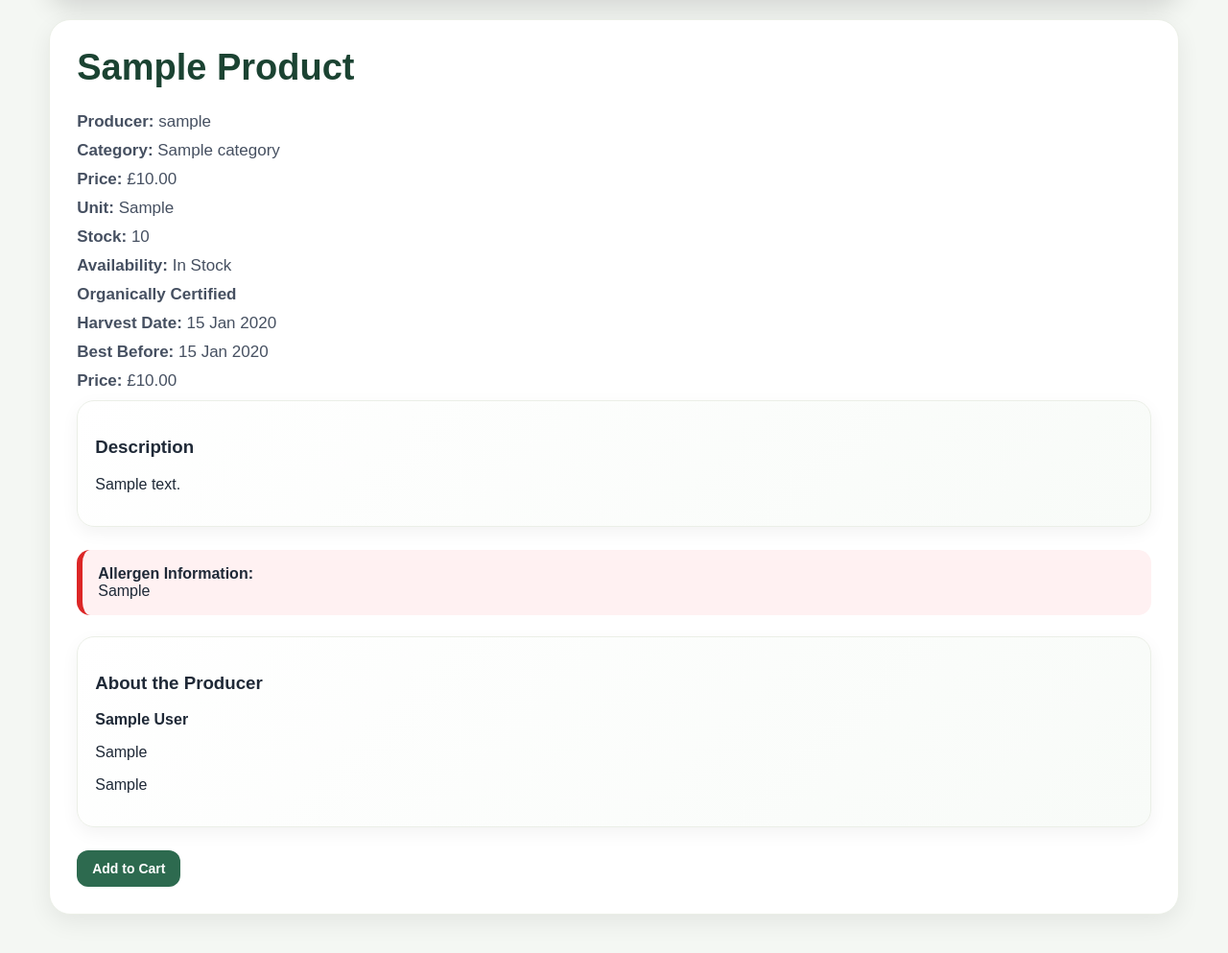
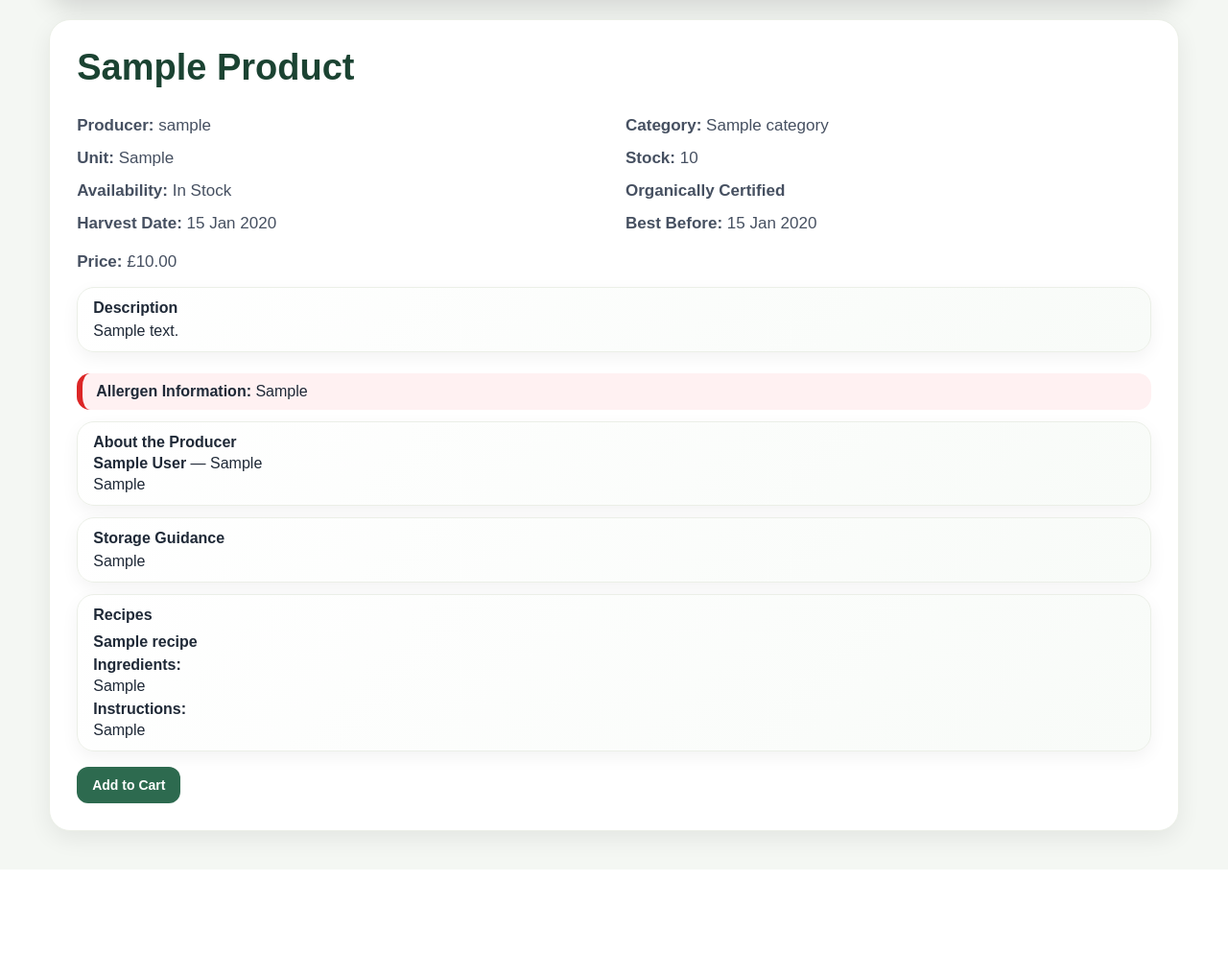
Before and after one commit to PATS0N8/bristol-marketplace1, a Django app: page /product/1/ in a window 1280 px wide. Shown: the part 416-1409 px from the top of the page at 96% size. After the commit the page ends 1309 px from the top, so only its background shows below. Run offline with Django 4.2, Linux system fonts and the light colour scheme; tables that the repository leaves empty hold one stand-in row (values such as "Sample post").

Commit message:
Sprint 3: Recipe and food storage guide

```diff
--- a/products/templates/products/producer_add_product.html
+++ b/products/templates/products/producer_add_product.html
@@ -72,6 +72,11 @@
             <label><strong>Organic Certification</strong></label><br>
             <input type="checkbox" name="is_organic"> This product is organically certified
         </p>
+        <p>
+            <label><strong>Available From Date</strong></label><br>
+            <input type="date" name="available_from" style="width:100%;">
+            <small style="color:#6b7280;">Leave blank if available immediately. Must allow customers at least 48 hours notice.</small>
+        </p>
 
         <button class="btn btn-primary" type="submit">Create Product</button>
     </form>
--- a/products/templates/products/product_detail.html
+++ b/products/templates/products/product_detail.html
@@ -9,12 +9,13 @@
 
 <div class="detail-card">
     <h1>{{ product.name|title }}</h1>
-    <p class="detail-row"><strong>Producer:</strong> {{ product.producer.username }}</p>
-    <p class="detail-row"><strong>Category:</strong> {{ product.category.name }}</p>
-    <p class="detail-row"><strong>Price:</strong> £{{ product.price_gbp }}</p>
-    <p class="detail-row"><strong>Unit:</strong> {{ product.unit }}</p>
-    <p class="detail-row"><strong>Stock:</strong> {{ product.stock_qty }}</p>
-    <p class="detail-row">
+
+    <div style="display: grid; grid-template-columns: 1fr 1fr; gap: 6px 24px; margin-bottom: 16px;">
+        <p class="detail-row" style="margin:4px 0;"><strong>Producer:</strong> {{ product.producer.username }}</p>
+        <p class="detail-row" style="margin:4px 0;"><strong>Category:</strong> {{ product.category.name }}</p>
+        <p class="detail-row" style="margin:4px 0;"><strong>Unit:</strong> {{ product.unit }}</p>
+        <p class="detail-row" style="margin:4px 0;"><strong>Stock:</strong> {{ product.stock_qty }}</p>
+        <p class="detail-row" style="margin:4px 0;">
             <strong>Availability:</strong>
             {% if product.availability == "IN_STOCK" %}In Stock
             {% elif product.availability == "SEASONAL" %}Seasonal
@@ -23,55 +24,83 @@
             {% endif %}
         </p>
         {% if product.is_organic %}
-        <p class="detail-row"><strong>Organically Certified</strong></p>
+            <p class="detail-row" style="margin:4px 0;"><strong>Organically Certified</strong></p>
         {% endif %}
         {% if product.harvest_date %}
-        <p class="detail-row"><strong>Harvest Date:</strong> {{ product.harvest_date }}</p>
+            <p class="detail-row" style="margin:4px 0;"><strong>Harvest Date:</strong> {{ product.harvest_date }}</p>
         {% endif %}
         {% if product.best_before_date %}
-        <p class="detail-row"><strong>Best Before:</strong> {{ product.best_before_date }}</p>
+            <p class="detail-row" style="margin:4px 0;"><strong>Best Before:</strong> {{ product.best_before_date }}</p>
         {% endif %}
+    </div>
 
     {% if product.is_surplus and product.discount_percent > 0 %}
+        <p class="detail-row" style="margin-bottom:16px;">
+            <strong>Price:</strong>
             <span style="text-decoration: line-through; color: #9ca3af;">£{{ product.price_gbp }}</span>
             <span style="color: #dc2626; font-weight: bold;">£{{ product.discounted_price }}</span>
             <span style="background:#fef2f2; color:#dc2626; padding: 2px 8px; border-radius: 8px; font-size:13px;">{{ product.discount_percent }}% OFF — Surplus</span>
+        </p>
     {% else %}
-        <p class="detail-row"><strong>Price:</strong> £{{ product.price_gbp }}</p>
+        <p class="detail-row" style="margin-bottom:16px;"><strong>Price:</strong> £{{ product.price_gbp }}</p>
     {% endif %}
 
-    <div class="info-panel">
-        <h3>Description</h3>
-        <p>{{ product.description|default:"No description available." }}</p>
+    <div class="info-panel" style="padding: 12px 16px; margin-bottom: 12px;">
+        <strong>Description</strong>
+        <p style="margin: 6px 0 0;">{{ product.description|default:"No description available." }}</p>
     </div>
 
-    <div class="allergen-box">
-        <strong>Allergen Information:</strong><br>
-        {{ product.allergens|default:"None listed" }}
+    <div class="allergen-box" style="padding: 10px 14px; margin-bottom: 12px;">
+        <strong>Allergen Information:</strong> {{ product.allergens|default:"None listed" }}
     </div>
 
     {% if food_miles is not None %}
-        <div class="info-panel" style="margin-top: 22px;">
-            <p><strong>Food Miles:</strong> This product is approximately <strong>{{ food_miles }} miles</strong> from your delivery address.</p>
+        <div class="info-panel" style="padding: 10px 16px; margin-bottom: 12px;">
+            <p style="margin:0;"><strong>Food Miles:</strong> Approximately <strong>{{ food_miles }} miles</strong> from your delivery address.</p>
         </div>
     {% elif user.is_authenticated and user.role == "CUSTOMER" %}
-        <div class="info-panel" style="margin-top: 22px;">
-            <p class="muted">Add your delivery postcode in <a href="/account/">account settings</a> to see food miles.</p>
+        <div class="info-panel" style="padding: 10px 16px; margin-bottom: 12px;">
+            <p class="muted" style="margin:0;">Add your delivery postcode in <a href="/account/">account settings</a> to see food miles.</p>
         </div>
     {% endif %}
 
     {% if product.producer.producer_profile.farm_story %}
-    <div class="info-panel" style="margin-top: 22px;">
-        <h3>About the Producer</h3>
-        <p><strong>{{ product.producer.producer_profile.business_name }}</strong></p>
-        {% if product.producer.producer_profile.location %}
-            <p>{{ product.producer.producer_profile.location }}</p>
-        {% endif %}
-        <p>{{ product.producer.producer_profile.farm_story }}</p>
+    <div class="info-panel" style="padding: 12px 16px; margin-bottom: 12px;">
+        <strong>About the Producer</strong>
+        <p style="margin: 4px 0 2px;"><strong>{{ product.producer.producer_profile.business_name }}</strong>{% if product.producer.producer_profile.location %} — {{ product.producer.producer_profile.location }}{% endif %}</p>
+        <p style="margin: 4px 0 0;">{{ product.producer.producer_profile.farm_story }}</p>
     </div>
     {% endif %}
 
-    <div class="card-actions">
+    {% if product.storage_guide %}
+    <div class="info-panel" style="padding: 12px 16px; margin-bottom: 12px;">
+        <strong>Storage Guidance</strong>
+        <p style="margin: 6px 0 0;">{{ product.storage_guide.guidance }}</p>
+    </div>
+    {% endif %}
+
+    {% if product.recipes.all %}
+    <div class="info-panel" style="padding: 12px 16px; margin-bottom: 12px;">
+        <strong>Recipes</strong>
+            {% for recipe in product.recipes.all %}
+                <div style="margin-top: 10px;">
+                <p style="margin: 0 0 6px;"><strong>{{ recipe.title }}</strong></p>
+                <p style="margin: 0 0 4px;"><strong>Ingredients:</strong></p>
+                <p style="margin: 0 0 6px; white-space: pre-line;">{{ recipe.ingredients }}</p>
+                <p style="margin: 0 0 4px;"><strong>Instructions:</strong></p>
+                <p style="margin: 0; white-space: pre-line;">{{ recipe.instructions }}</p>
+            {% if not forloop.last %}
+            <hr style="border: none; border-top: 1px solid #e5e7eb; margin: 10px 0;">{% endif %}
+    </div>
+{% endfor %}
+    </div>
+    {% endif %}
+
+    <div class="card-actions" style="margin-top: 16px;">
+        {% if user.is_authenticated and user.role == "PRODUCER" and product.producer == user %}
+            <a class="btn btn-secondary" href="/product/{{ product.id }}/add-recipe/">Add Recipe</a>
+            <a class="btn btn-secondary" href="/product/{{ product.id }}/add-storage/">Add Storage Guide</a>
+        {% endif %}
         <form method="post" action="{% url 'add_to_cart' product.id %}">
             {% csrf_token %}
             <button class="btn btn-primary" type="submit">Add to Cart</button>
--- a/products/urls.py
+++ b/products/urls.py
@@ -22,6 +22,9 @@ urlpatterns = [
 
     path("dashboard/", admin_dashboard, name="admin_dashboard"),
     path("dashboard/settlements/", admin_settlements, name="admin_settlements"),
+
+    path("product/<int:product_id>/add-recipe/", add_recipe, name="add_recipe"),
+    path("product/<int:product_id>/add-storage/", add_storage_guide, name="add_storage_guide"),
 ]
 # Sprint 3 refinement
 
--- a/products/views.py
+++ b/products/views.py
@@ -7,6 +7,7 @@ from django.shortcuts import render, get_object_or_404, redirect
 from .models import Category, Product
 from orders.models import Order, OrderItem, OrderStatusHistory
 import requests as http_requests
+from datetime import date, timedelta
 
 User = get_user_model()
 
@@ -220,6 +221,8 @@ def checkout(request):
     items = []
     total = Decimal("0.00")
     grouped = {}
+    lead_time_errors = []
+    earliest_order = date.today() + timedelta(hours=48)
 
     for pid, qty in cart.items():
         product = Product.objects.select_related("producer", "category").get(id=pid)
@@ -231,15 +234,17 @@ def checkout(request):
             "subtotal": subtotal
         }
         items.append(item)
+        grouped.setdefault(product.producer.username, [])
+        grouped[product.producer.username].append(item)
 
-        producer_key = product.producer.username
-        grouped.setdefault(producer_key, [])
-        grouped[producer_key].append(item)
+        if product.available_from and product.available_from > earliest_order:
+            lead_time_errors.append(f"{product.name} is not available until {product.available_from.strftime('%d %b %Y')}.")
 
     return render(request, "products/checkout.html", {
         "items": items,
         "grouped": grouped,
-        "total": total
+        "total": total,
+        "lead_time_errors": lead_time_errors,
     })
 
 @login_required
@@ -409,6 +414,7 @@ def producer_add_product(request):
                 is_organic=request.POST.get("is_organic") == "on",
                 is_surplus=request.POST.get("is_surplus") == "on",
                 discount_percent=int(request.POST.get("discount_percent", 0)),
+                available_from=request.POST.get("available_from") or None,
             )
             return redirect("/")
         except Exception as e:
@@ -514,3 +520,41 @@ def payment_success(request):
     request.session["cart"] = {}
 
     return render(request, "products/checkout_success.html", {"order": order})
+
+@login_required
+def add_recipe(request, product_id):
+    product = get_object_or_404(Product, id=product_id, producer=request.user)
+
+    if request.method == "POST":
+        from .models import Recipe
+        Recipe.objects.create(
+            product=product,
+            title=request.POST.get("title", "").strip(),
+            ingredients=request.POST.get("ingredients", "").strip(),
+            instructions=request.POST.get("instructions", "").strip(),
+            created_by=request.user,
+        )
+        return redirect(f"/product/{product_id}/")
+
+    return render(request, "products/add_recipe.html", {"product": product})
+
+@login_required
+def add_storage_guide(request, product_id):
+    product = get_object_or_404(Product, id=product_id, producer=request.user)
+
+    if request.method == "POST":
+        from .models import StorageGuide
+        StorageGuide.objects.update_or_create(
+            product=product,
+            defaults={
+                "guidance": request.POST.get("guidance", "").strip(),
+                "created_by": request.user,
+            }
+        )
+        return redirect(f"/product/{product_id}/")
+
+    existing = getattr(product, "storage_guide", None)
+    return render(request, "products/add_storage_guide.html", {
+        "product": product,
+        "existing": existing,
+    })
```
Also changed, not shown: products/models.py (+21 -0 lines), products/templates/products/add_recipe.html (added, +23 -0 lines), products/templates/products/add_storage_guide.html (added, +15 -0 lines), products/templates/products/checkout.html (+16 -3 lines), products/migrations/0007_product_available_from.py (added), products/migrations/0008_storageguide_recipe.py (added). Lines whose indentation alone changed are shown as unchanged.
